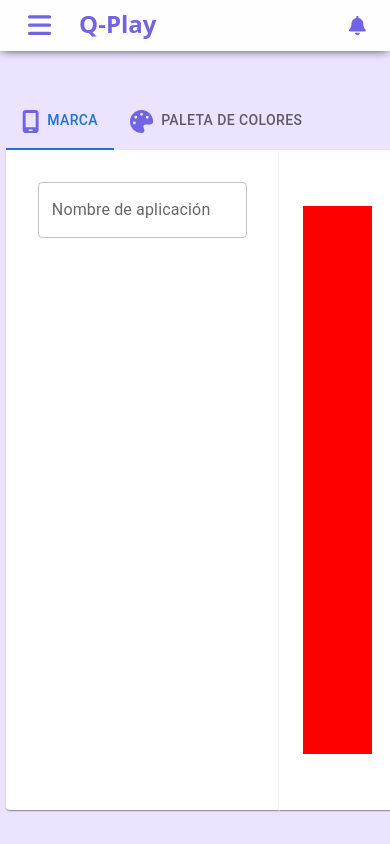
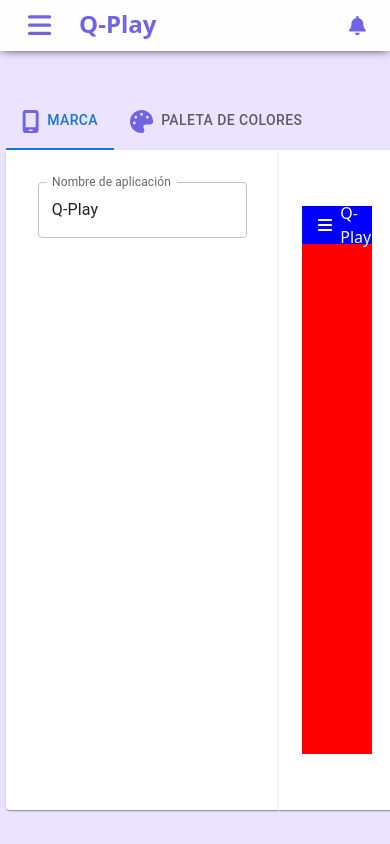
Before and after one commit to BIOZ-TECH/qplay-backoffice-frontend, a React (Create React App) app: page /appearance in a window 390 px wide. Built offline with nearby package versions, Linux system fonts and the light colour scheme.

Commit message:
update mobile preview for appearance screen

```diff
--- a/src/pages/Appearance/AppearancePreview/index.js
+++ b/src/pages/Appearance/AppearancePreview/index.js
@@ -2,12 +2,18 @@ import React from "react";
 
 import './styles.css';
 
+import { FontAwesomeIcon } from '@fortawesome/react-fontawesome'
+import { faBars } from '@fortawesome/free-solid-svg-icons'
 import Card from '@mui/material/Card';
 
-const AppearancePreview = () => {
+const AppearancePreview = ({appName}) => {
   return (
     <Card className="preview-card">
         <div className="mobile-device">
+          <div className="mobile-header">
+          <FontAwesomeIcon icon={faBars} />
+          <p className="mobile-app-name">{appName}</p>
+          </div>
         </div>
     </Card>
   );
--- a/src/pages/Appearance/AppearancePreview/styles.css
+++ b/src/pages/Appearance/AppearancePreview/styles.css
@@ -13,3 +13,19 @@
     height: 65vh;
     background-color: red;
 }
+
+.mobile-header {
+    height: 7%;
+    background-color: blue;
+    color: white;
+    display: flex;
+    align-items: center;
+    padding-left: 1rem;
+    padding-right: 1rem;
+    padding-top: 0.5rem;
+    padding-bottom: 0.5rem;
+}
+
+.mobile-app-name {
+    margin-left: 0.5rem;
+}
--- a/src/pages/Appearance/Brand.js
+++ b/src/pages/Appearance/Brand.js
@@ -2,10 +2,16 @@ import React from "react";
 
 import TextField from '@mui/material/TextField';
 
-const Brand = () => {
+const Brand = ({appName, setAppName}) => {
+
+  const onAppNameChange = (e) => {
+    setAppName(e.target.value);
+  }
+
   return (
     <>
-        <TextField id="outlined-basic" label="Nombre de aplicación" variant="outlined" />
+        <TextField id="outlined-basic" label="Nombre de aplicación" variant="outlined"
+         value={appName} onChange={onAppNameChange}/>
     </>
   );
 }
--- a/src/pages/Appearance/index.js
+++ b/src/pages/Appearance/index.js
@@ -10,6 +10,7 @@ import Card from '@mui/material/Card';
 
 const Appearance = () => {
   const [activeTab, setActiveTab] = useState(0);
+  const [appName, setAppName] = useState("Q-Play");
 
   const onTabClick = (event, newValue) => {
     setActiveTab(newValue);
@@ -24,11 +25,16 @@ const Appearance = () => {
       <div className="appearance-content">
       <Card className="appearance-card">
       { activeTab === 0 &&
-      <Brand />}
+      <Brand
+      appName={appName}
+      setAppName={setAppName}
+      />}
             { activeTab === 1 &&
       <Palette/>}
       </Card>
-      <AppearancePreview />
+      <AppearancePreview
+      appName={appName}
+      />
       </div>
     </>
   );
```
